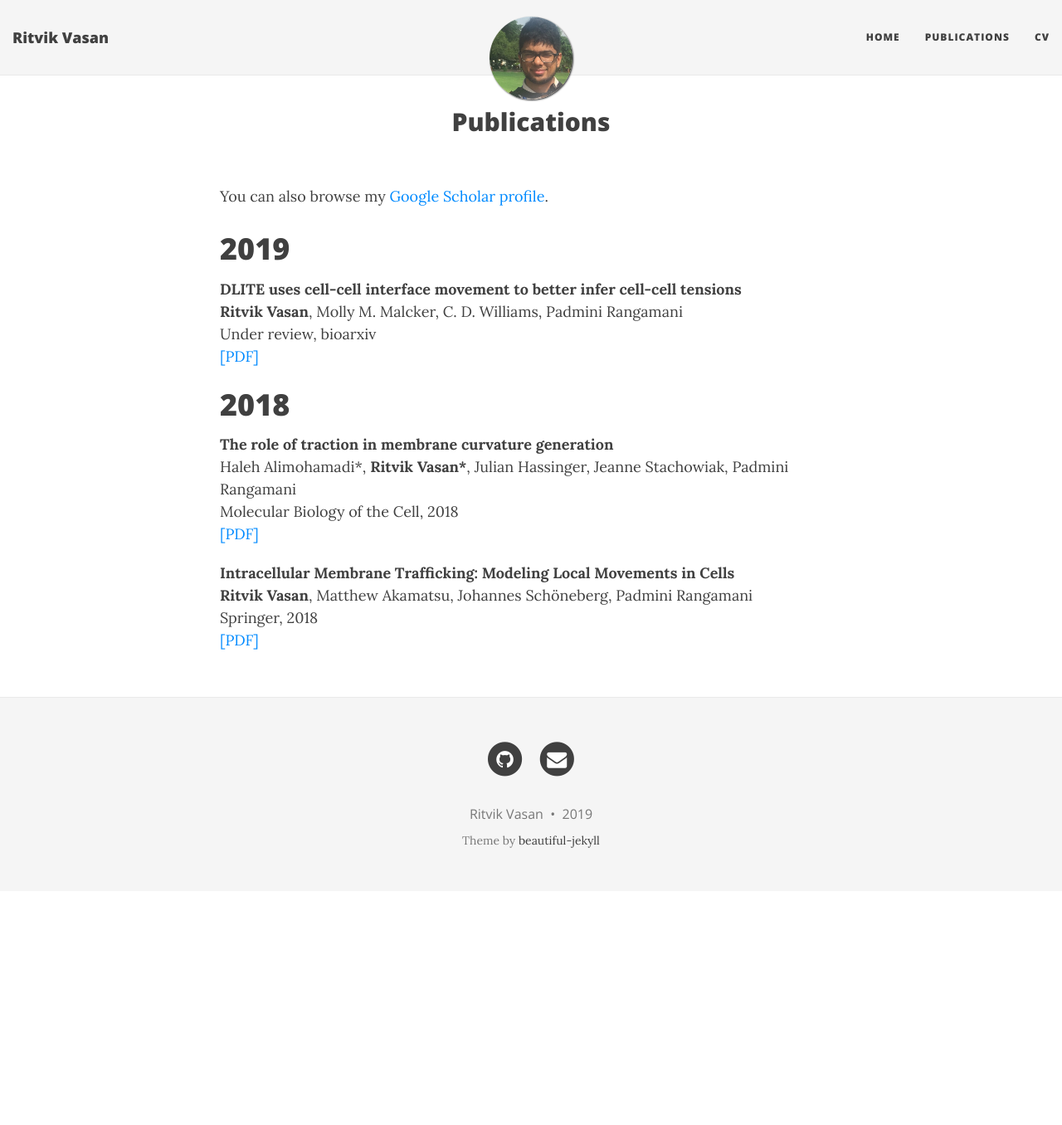
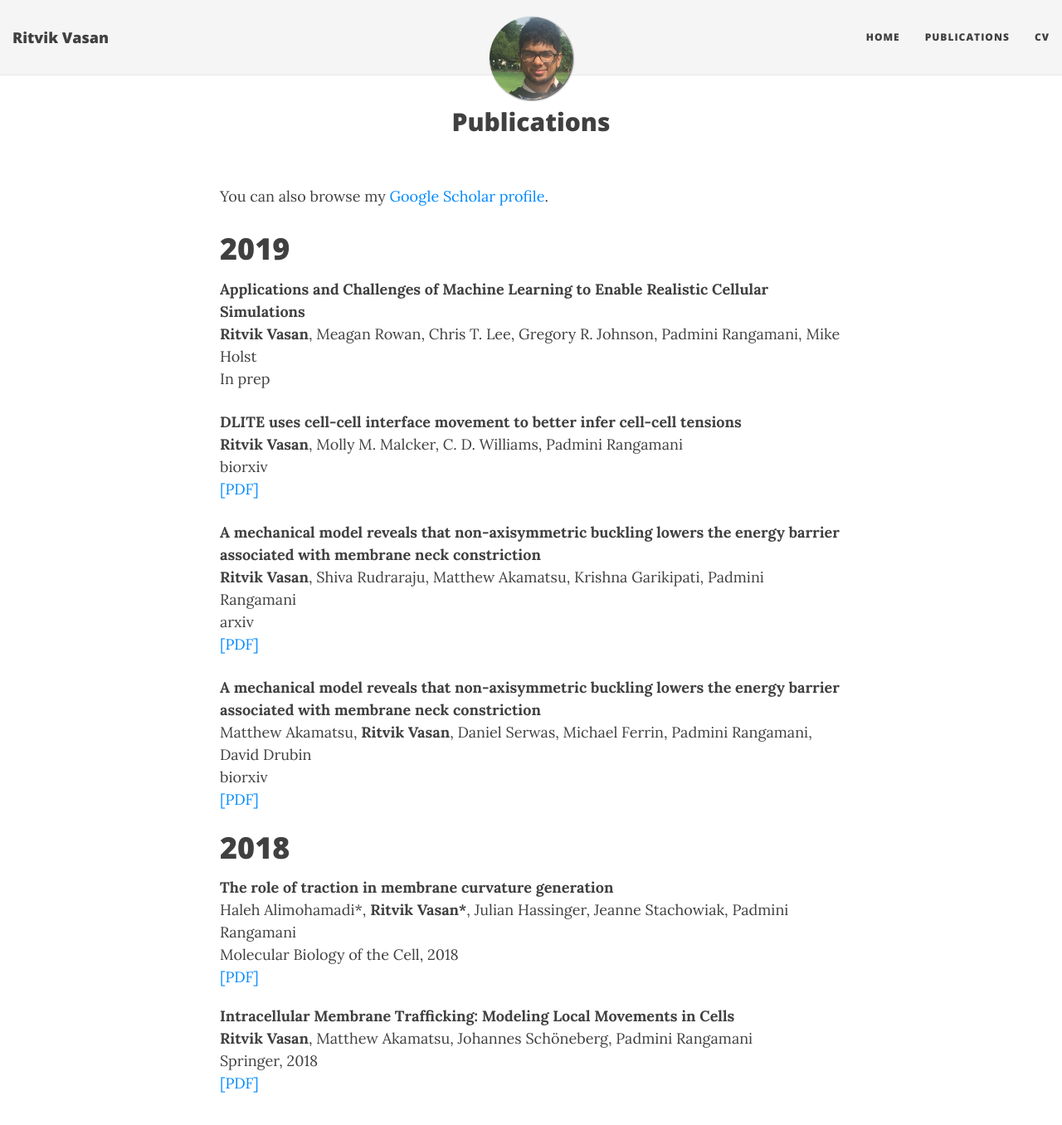
Before and after one commit to ritvikvasan/ritvikvasan.github.io, a Jekyll site: the page built from Publications.md, in a window 1280 px wide and 1400 px high. Shown: the top 1356 px of the window at 83% size. Built offline with Jekyll 4.4.1, drawn with Linux system fonts in a browser that asks for light colours; nearby versions of some CDN libraries.

Commit message:
2019:Oct, updated CV, publications and overview

```diff
--- a/Publications.md
+++ b/Publications.md
@@ -12,11 +12,49 @@ You can also browse my <a href="https://scholar.google.com/citations?user=NFIAyP
 <div class="media">
     <div class="media-body">
        <p class="media-heading">
+          <strong>Applications and Challenges of Machine Learning to Enable Realistic Cellular Simulations
+</strong><br />
+          <b>Ritvik Vasan</b>, Meagan Rowan, Chris T. Lee, Gregory R. Johnson, Padmini Rangamani, Mike Holst<br />
+          In prep<br />
+       </p>
+    </div>
+</div>
+<h1>
+</h1>
+<div class="media">
+    <div class="media-body">
+       <p class="media-heading">
           <strong>DLITE uses cell-cell interface movement to better infer cell-cell tensions
 </strong><br />
           <b>Ritvik Vasan</b>, Molly M. Malcker, C. D. Williams, Padmini Rangamani<br />
-          Under review, bioarxiv<br />
+          biorxiv<br />
           <a href="https://www.biorxiv.org/content/biorxiv/early/2019/04/29/541144.full.pdf">[PDF]</a> <br />
+       </p>
+    </div>
+</div>
+<h1>
+</h1>
+<div class="media">
+    <div class="media-body">
+       <p class="media-heading">
+          <strong>A mechanical model reveals that non-axisymmetric buckling lowers the energy barrier associated with membrane neck constriction
+</strong><br />
+          <b>Ritvik Vasan</b>, Shiva Rudraraju, Matthew Akamatsu, Krishna Garikipati, Padmini Rangamani<br />
+          arxiv<br />
+          <a href="https://arxiv.org/pdf/1906.06443.pdf">[PDF]</a> <br />
+       </p>
+    </div>
+</div>
+<h1>
+</h1>
+<div class="media">
+    <div class="media-body">
+       <p class="media-heading">
+          <strong>A mechanical model reveals that non-axisymmetric buckling lowers the energy barrier associated with membrane neck constriction
+</strong><br />
+          Matthew Akamatsu, <b>Ritvik Vasan</b>, Daniel Serwas, Michael Ferrin, Padmini Rangamani, David Drubin<br />
+          biorxiv<br />
+          <a href="https://www.biorxiv.org/content/biorxiv/early/2019/06/21/678797.full.pdf">[PDF]</a> <br />
        </p>
     </div>
 </div>
--- a/index.html
+++ b/index.html
@@ -6,5 +6,4 @@ title: Ritvik Vasan, PhD candidate
 	<h1>Hi there, I'm Ritvik Vasan!</h1>
 	<p>I'm a PhD candidate in Mechanical Engineering at the University of California, San Diego in the <a href="https://sites.google.com/eng.ucsd.edu/prangamani">Laboratory for Computational Cellular Mechanobiology</a>. </p>
 	<p>I'm a </b>biophysicist</b> and </b>data scientist</b>. I like to use both <a href="https://www.biorxiv.org/content/10.1101/541144v2.full">data-driven modeling</a> and <a href="https://www.molbiolcell.org/doi/full/10.1091/mbc.E18-02-0087">theoretical modeling</a> to solve complex problems. </p>
-	<p>I'm currently a summer trainee in the modeling team at the <a href="https://alleninstitute.org/what-we-do/cell-science/about/team/">Allen Institute for Cell Science</a>. </p>
 </div><!-- /.blurb -->
```
Also changed, not shown: 1 other file.
